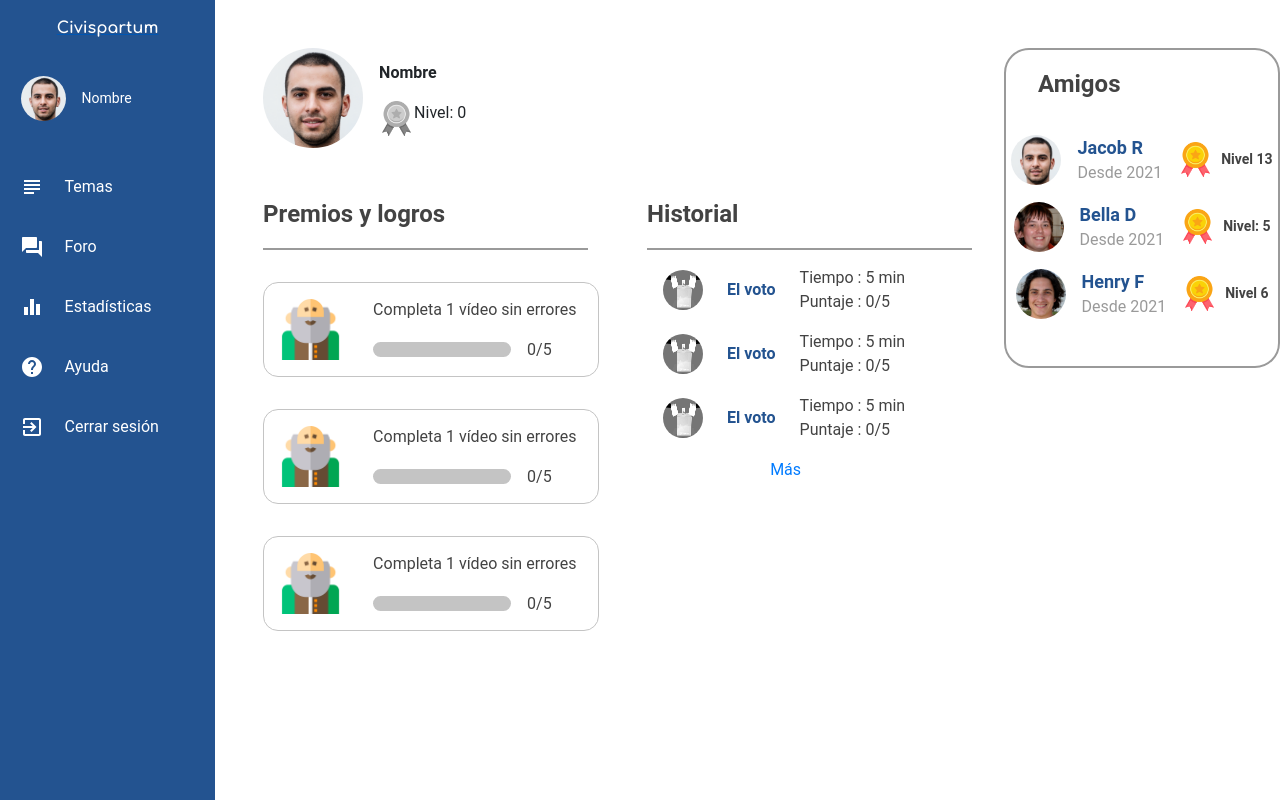
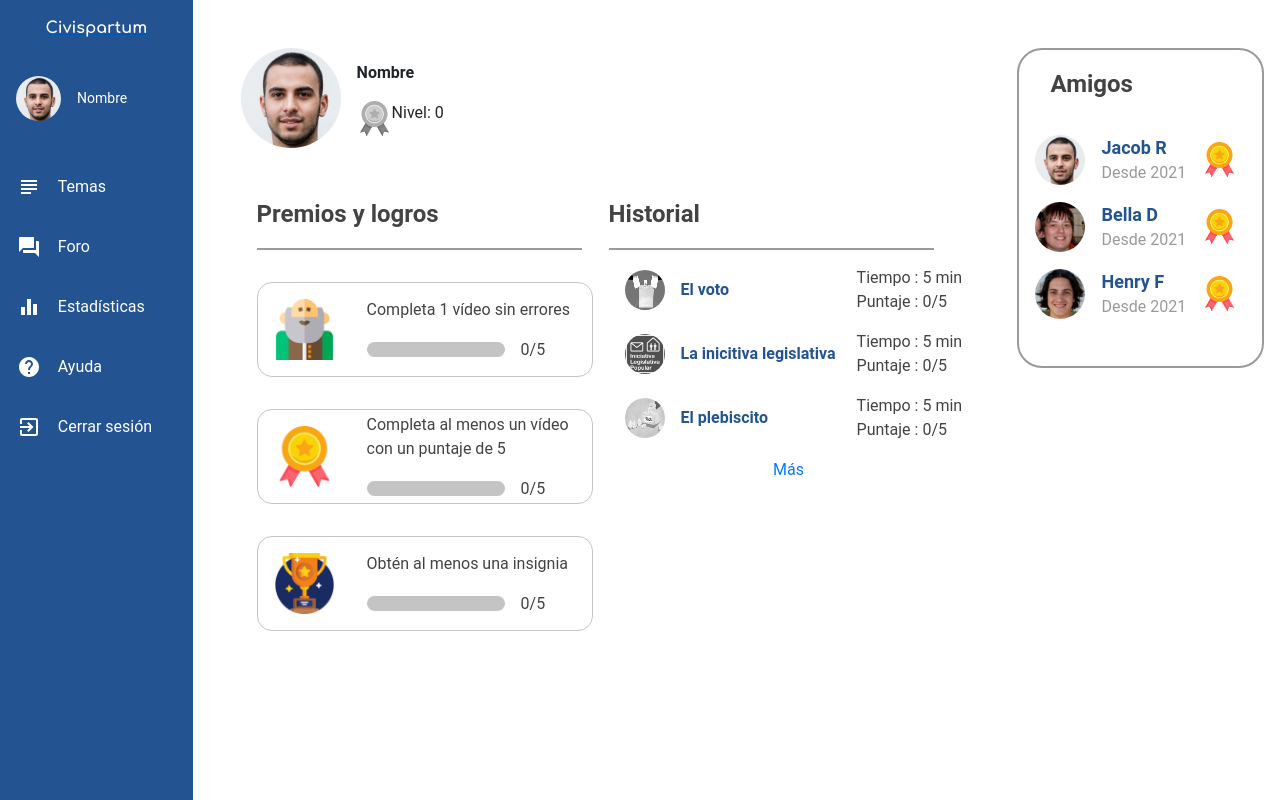
Before and after one commit to srGironR/Civispartum, a React (Create React App) app: page /Perfil in a window 1280 px wide. Built offline with nearby package versions, Linux system fonts and the light colour scheme.

Commit message:
Modificaciones y correciones

```diff
--- a/src/components/Dashboard/main.css
+++ b/src/components/Dashboard/main.css
@@ -16,7 +16,7 @@
 .Title-con{
     position: unset;
     text-align: start;
-   padding: 2rem;
+   margin: 2rem 0 0 3rem;
     color: #434343;
     font-size: 24px;
 }
--- a/src/components/Profile/components/history.css
+++ b/src/components/Profile/components/history.css
@@ -1,5 +1,6 @@
 .CardH{
     display: flex;
+
     flex-direction: row;
     align-items: center;
     margin: 1rem 0 0 4rem;
@@ -13,16 +14,17 @@
 
 }
 .Hname{
+    width: 10rem;
     font-weight: bold;
-    margin: 0 1.5rem 0 1.5rem;
+    margin: 0 1rem 0 1rem;
     display: flex;
-    align-items: center;
+    text-align: start;
     color: #235390;
 
 }
 .H-info{
     display: flex;
-
+    width: 10rem;
     flex-direction: column;
     align-items: flex-start;
     color: #434343;
--- a/src/components/Profile/profile.css
+++ b/src/components/Profile/profile.css
@@ -2,6 +2,10 @@
     display: flex;
     flex-direction: row;
     height: 100vh;
+    width: 100vw;
+}
+.SsB{
+    width: 250px;
 }
 .Profile-inPH{
     display: flex;
@@ -41,11 +45,12 @@
 .PrReArH{
     display: flex;
     flex-direction: row;
+    margin-left: 1rem;
 }
 .RTittle{
     display: flex;
     justify-content: flex-start;
-    margin: 0 0 1rem 3rem;
+    margin-left: 3rem;
     font-weight: bold;
     font-size: 24px;
     color: #434343;
@@ -65,7 +70,7 @@
     color: #434343;
 }
 .Friends{
-    margin: 3rem 0 0 2rem;
+    margin: 3rem 1rem 0 0;
     width: 20rem;
     height: 20rem;
     border: 2px solid #9A9A9A;
@@ -76,3 +81,6 @@
     margin-top: 1rem;
 
 }
+.Prof-His{
+    margin-left: -2rem;
+}
--- a/src/components/Profile/profile.js
+++ b/src/components/Profile/profile.js
@@ -11,13 +11,15 @@ import Voto from "../pics/Voto.png"
 import ImgP1 from "../pics/image.png"
 import ImgP2 from "../pics/imagep2.png"
 import ImgP3 from "../pics/imagep3.png"
-
+import Champ from "../pics/winner.png"
+import Ilp from "../pics/ilp.jpg"
+import Plebiscito from "../pics/plebiscito.jpg"
 
 
 
 const Profile=()=>(
     <div className="ProfileAll">
-        <Sidebar/>
+        <Sidebar className="SsB"/>
         <div className="Profile-inPH">
             <div className="Profile-info">
                 <img className="imgPer " src={ImgP} alt=""></img>
@@ -34,15 +36,15 @@ const Profile=()=>(
                     <p className="RTittle">Premios y logros</p>
                     <div className="bar-P"></div>
                     <RCard isrc={Wise} descript="Completa 1 vídeo sin errores" score="0"/>
-                    <RCard isrc={Wise} descript="Completa 1 vídeo sin errores" score="0"/>
-                    <RCard isrc={Wise} descript="Completa 1 vídeo sin errores" score="0"/>
+                    <RCard isrc={Medal} descript="Completa al menos un vídeo con un puntaje de 5 " score="0"/>
+                    <RCard isrc={Champ} descript="Obtén al menos una insignia" score="0"/>
                 </div>
                 <div className="Prof-His">
                 <p className="RTittle">Historial</p>
                     <div className="bar-P"></div>
                     <History isrc={Voto} Name="El voto" Time="5 min" score="0"/>
-                    <History isrc={Voto} Name="El voto" Time="5 min" score="0"/>
-                    <History isrc={Voto} Name="El voto" Time="5 min" score="0"/>
+                    <History isrc={Ilp} Name="La inicitiva legislativa" Time="5 min" score="0"/>
+                    <History isrc={Plebiscito} Name="El plebiscito" Time="5 min" score="0"/>
                     <div className="btnPlus"><a className="btnPlus" href=" ">Más</a></div>
 
                 </div>
@@ -50,9 +52,9 @@ const Profile=()=>(
         </div>
         <div className="Friends">
         <b className="Friends-title">Amigos</b>
-                <UsersCard isrc={ImgP1} Name="Jacob R" timeU="Desde 2021" Level="Nivel 13" />
-                <UsersCard isrc={ImgP2} Name="Bella D" timeU="Desde 2021" Level="Nivel: 5" />
-                <UsersCard isrc={ImgP3} Name="Henry F" timeU="Desde 2021" Level="Nivel 6" />
+                <UsersCard isrc={ImgP1} Name="Jacob R" timeU="Desde 2021"  />
+                <UsersCard isrc={ImgP2} Name="Bella D" timeU="Desde 2021"  />
+                <UsersCard isrc={ImgP3} Name="Henry F" timeU="Desde 2021" />
         </div>
 
     </div>
--- a/src/components/help/help.css
+++ b/src/components/help/help.css
@@ -27,7 +27,14 @@
 .FAsks{
     display: flex;
     flex-direction: column;
+    margin-top: -1rem;
     margin-left: 3rem;
+}
+.FAks-titleT{
+    text-align: start;
+    font-size: 24px;
+    color: #434343;
+    margin-top: 3rem;
 }
 .FAks-title{
     text-align: start;
--- a/src/components/help/help.js
+++ b/src/components/help/help.js
@@ -80,7 +80,7 @@ export default function Help(){
             </div>
         <div className="Scontent">
         <div className="FAsks">
-                <p className="FAks-title">Preguntas frecuentes</p>
+                <p className="FAks-titleT">Usar Civispartum</p>
                 <div className="bar"></div>
                 <div className="o-array">
                         <button onClick={() =>setShowSix(true)} className="o-button-help">¿Cómo gano premios?</button>
@@ -116,7 +116,7 @@ export default function Help(){
 
             </div>
             <div className="FAsks">
-                <p className="FAks-title">Preguntas frecuentes</p>
+                <p className="FAks-titleT">Reportar problemas</p>
                 <div className="bar"></div>
                 <div className="o-array">
                         <button onClick={() =>setShowNine(true)} className="o-button-help">¿Cómo reporto un problema con el contenido del vídeo?</button>
```
Also changed, not shown: src/components/pics/winner.png (added).
